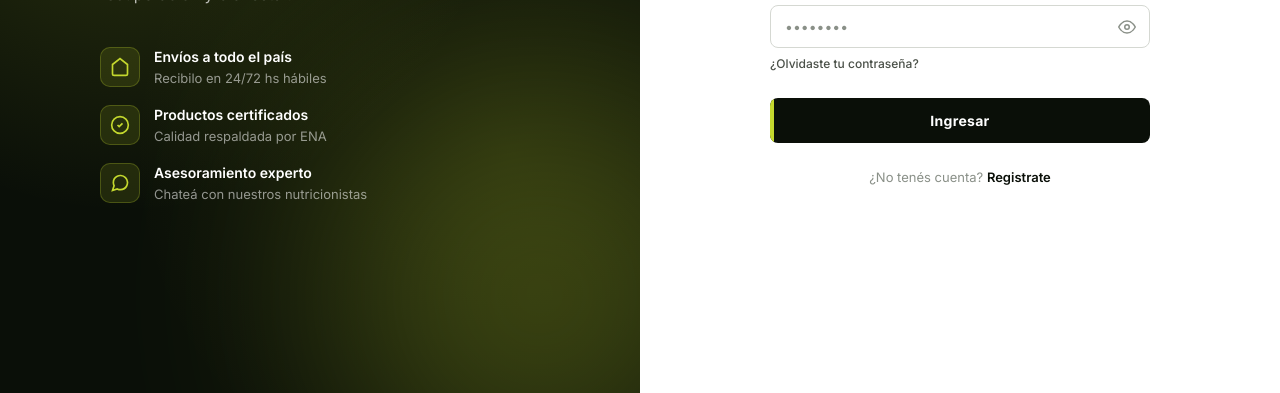
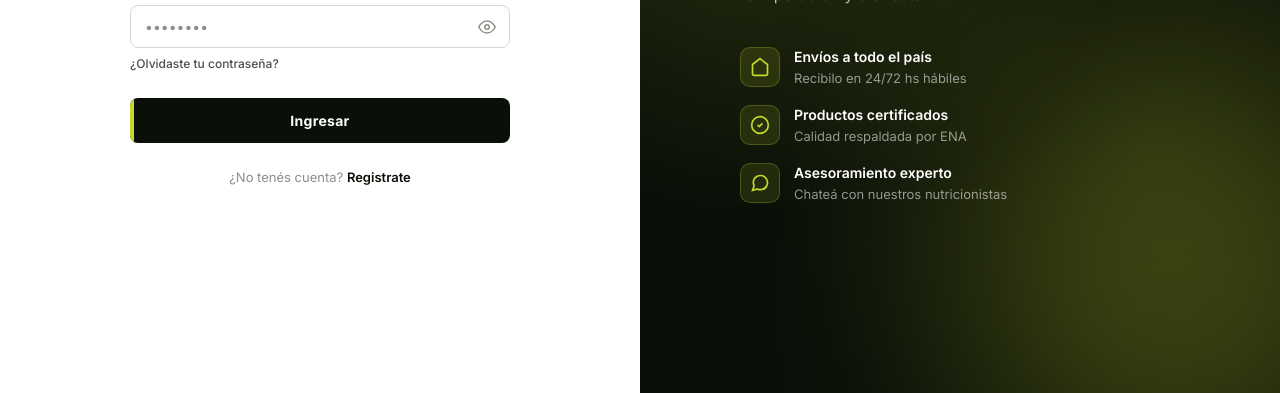
Before and after one commit to juanfurcada/ENA-demo, a website: page public/index.html in a window 1280 px wide. Shown: the part 407-800 px from the top of the page. Drawn offline with Linux system fonts and the light colour scheme; a script that the page names is missing.

Commit message:
Flip login layout: form on the left, branding panel on the right

```diff
--- a/public/styles.css
+++ b/public/styles.css
@@ -72,6 +72,9 @@ body {
   display: grid;
   grid-template-columns: 1fr 1fr;
 }
+
+.login-aside { order: 2; }
+.login-main { order: 1; }
 
 .login-aside {
   background: var(--black);
```
